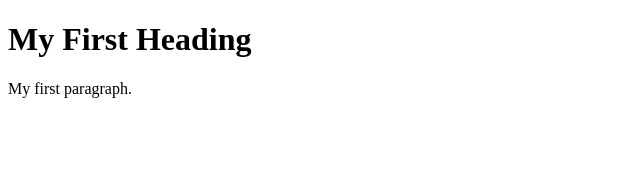
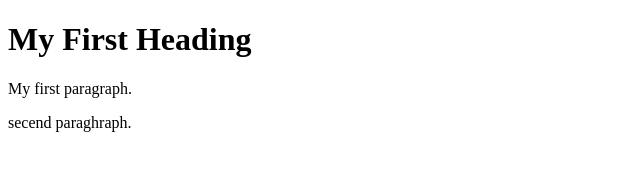
Before and after one commit to mamo7/holidayadvice, a plain HTML site: page index.html in a window 1280 px wide. Shown: the whole page, without its empty margins (0-640 px from the left). Drawn offline with Linux system fonts and the light colour scheme.

Commit message:
secend pragraph

```diff
--- a/index.html
+++ b/index.html
@@ -4,6 +4,6 @@
 
 <h1>My First Heading</h1>
 <p>My first paragraph.</p>
-
+<P> secend paraghraph.</P>
 </body>
 </html>
```
